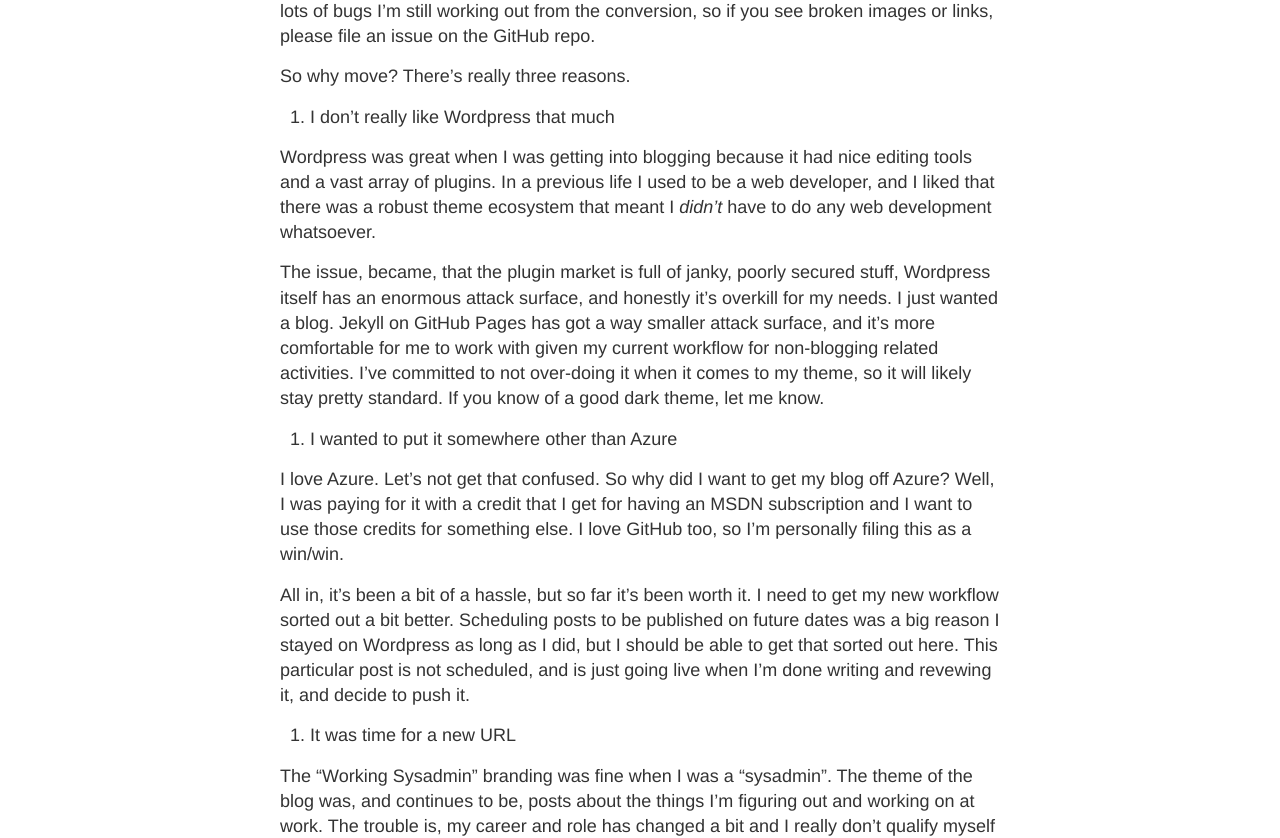
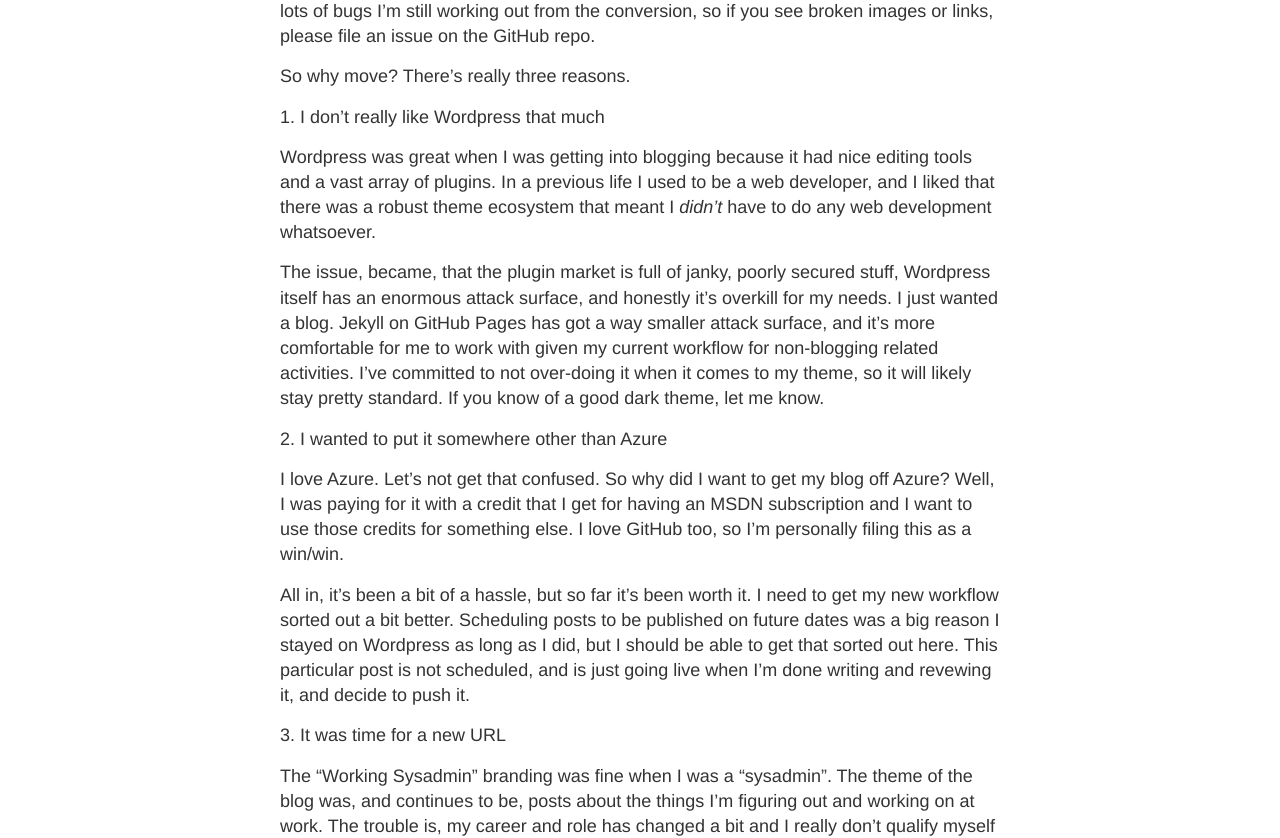
Before and after one commit to thomasrayner/thomasrayner.github.io, a Jekyll site: the page built from _posts/2018-11-12-new-blog-same-content.md, in a window 1280 px wide. Shown: the part 369-1207 px from the top of the page. Built offline with Jekyll 4.4.1, drawn with Linux system fonts in a browser that asks for light colours.

Commit message:
Fixed numbering typo

```diff
--- a/_posts/2018-11-12-new-blog-same-content.md
+++ b/_posts/2018-11-12-new-blog-same-content.md
@@ -13,19 +13,19 @@
 
 So why move? There's really three reasons.
 
-1. I don't really like Wordpress that much
+1\. I don't really like Wordpress that much
 
 Wordpress was great when I was getting into blogging because it had nice editing tools and a vast array of plugins. In a previous life I used to be a web developer, and I liked that there was a robust theme ecosystem that meant I _didn't_ have to do any web development whatsoever.
 
 The issue, became, that the plugin market is full of janky, poorly secured stuff, Wordpress itself has an enormous attack surface, and honestly it's overkill for my needs. I just wanted a blog. Jekyll on GitHub Pages has got a way smaller attack surface, and it's more comfortable for me to work with given my current workflow for non-blogging related activities. I've committed to not over-doing it when it comes to my theme, so it will likely stay pretty standard. If you know of a good dark theme, let me know.
 
-2. I wanted to put it somewhere other than Azure
+2\. I wanted to put it somewhere other than Azure
 
 I love Azure. Let's not get that confused. So why did I want to get my blog off Azure? Well, I was paying for it with a credit that I get for having an MSDN subscription and I want to use those credits for something else. I love GitHub too, so I'm personally filing this as a win/win.
 
 All in, it's been a bit of a hassle, but so far it's been worth it. I need to get my new workflow sorted out a bit better. Scheduling posts to be published on future dates was a big reason I stayed on Wordpress as long as I did, but I should be able to get that sorted out here. This particular post is not scheduled, and is just going live when I'm done writing and revewing it, and decide to push it.
 
-3. It was time for a new URL
+3\. It was time for a new URL
 
 The "Working Sysadmin" branding was fine when I was a "sysadmin". The theme of the blog was, and continues to be, posts about the things I'm figuring out and working on at work. The trouble is, my career and role has changed a bit and I really don't qualify myself as a "sysadmin" any more. In fact, I think the distinction between "dev" and "ops" is harmful and that we'd be better off if we all thought of ourselves as technologists, anyway. The new URL, [thomasrayner.ca](https://thomasrayner.ca), captures things a little better. I don't currently plan on having any guest posters, and I'm Canadian. So, self-branding seems to make more sense. This way, the blog can freely be about whatever is on my plate, without worrying about the "brand" of the blog. Spoiler: It's still going to be a LOT of PowerShell and automation related subjects.
 
```
